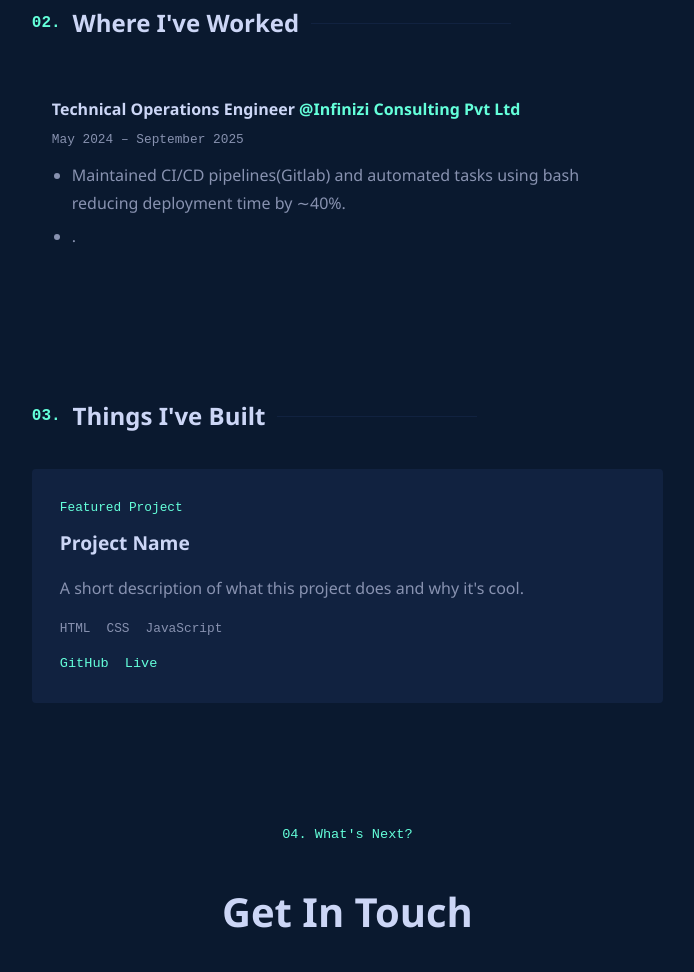
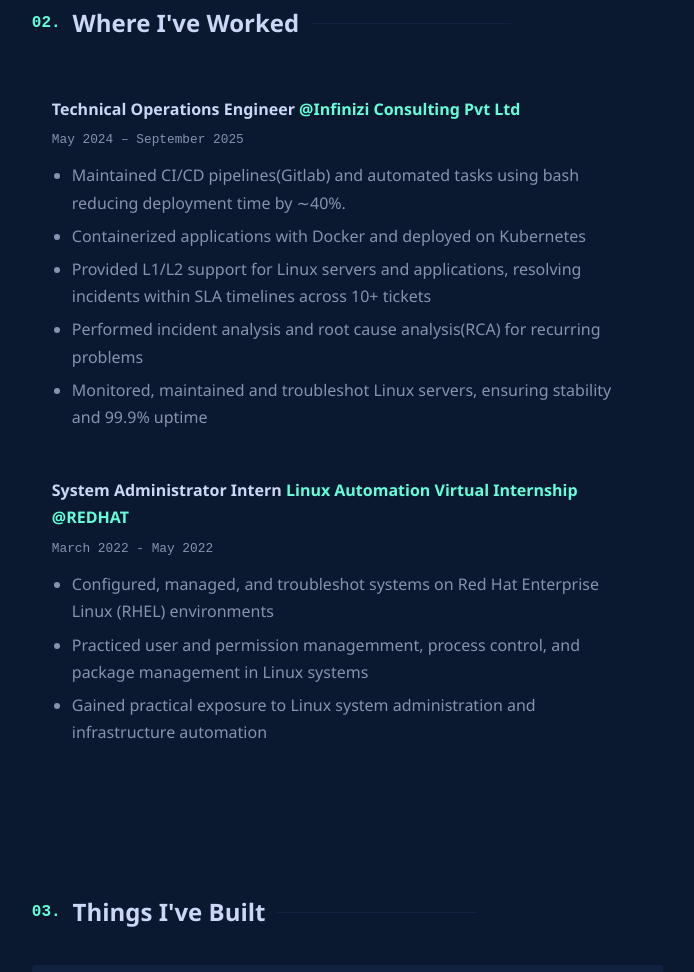
Before and after one commit to heykirito/portfolio, a plain HTML site: page index.html in a window 1280 px wide. Shown: the part 406-1378 px from the top of the page, without its empty margins (553-1247 px from the left). Drawn offline with Linux system fonts and the light colour scheme; a script that the page names is missing.

Commit message:
details added

```diff
--- a/index.html
+++ b/index.html
@@ -57,7 +57,19 @@
         <p class="date">May 2024 – September 2025</p>
         <ul>
           <li>Maintained CI/CD pipelines(Gitlab) and automated tasks using bash reducing deployment time by ∼40%.</li>
-          <li>.</li>
+          <li>Containerized applications with Docker and deployed on Kubernetes</li>
+          <li>Provided L1/L2 support for Linux servers and applications, resolving incidents within SLA timelines across 10+ tickets</l1>
+          <li>Performed incident analysis and root cause analysis(RCA) for recurring problems</l1>
+          <li>Monitored, maintained and troubleshot Linux servers, ensuring stability and 99.9% uptime</l1>
+        </ul>
+      </div>
+      <div class="job">
+        <h4>System Administrator Intern<span class="company"> Linux Automation Virtual Internship @REDHAT</span></h4>
+        <p class="date">March 2022 - May 2022</p>
+        <ul>
+          <li>Configured, managed, and troubleshot systems on Red Hat Enterprise Linux (RHEL) environments</l1>
+          <li>Practiced user and permission managemment, process control, and package management in Linux systems</l1>
+          <li>Gained practical exposure to Linux system administration and infrastructure automation</l1>
         </ul>
       </div>
 
```
